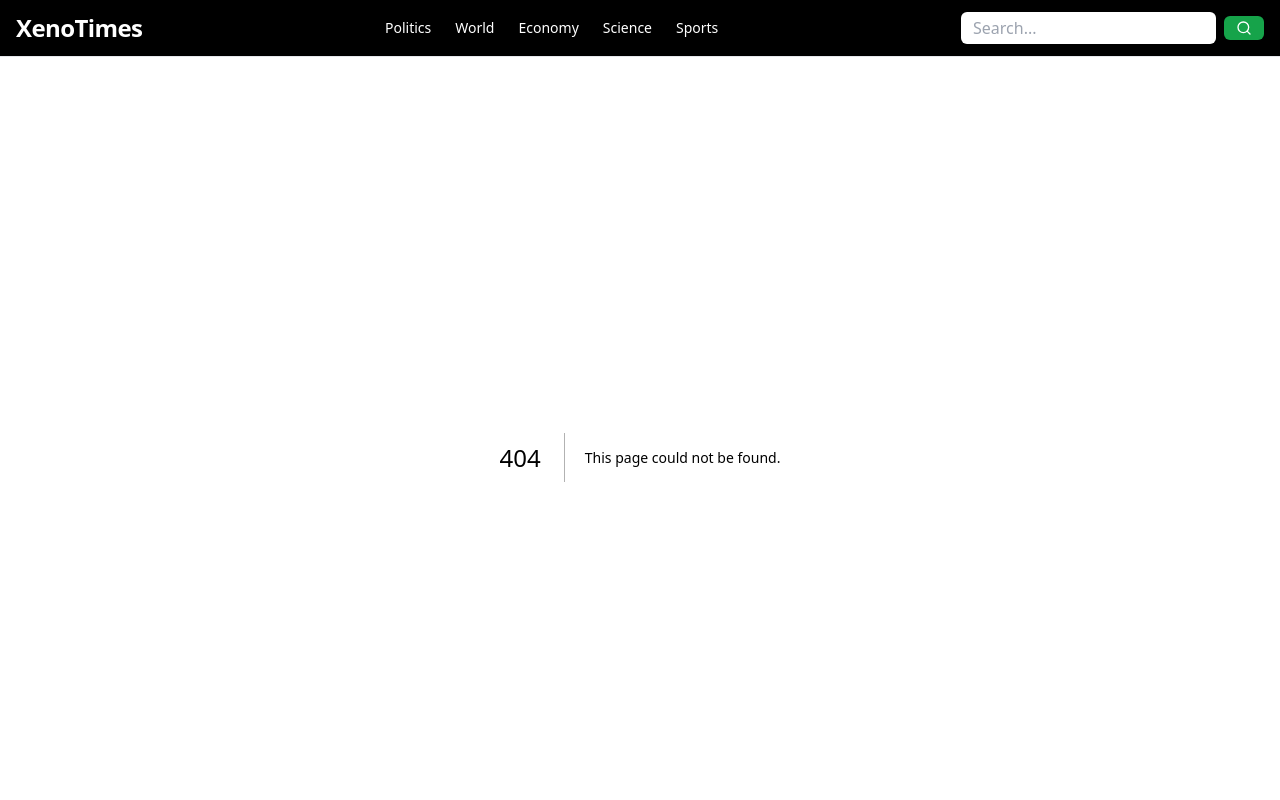
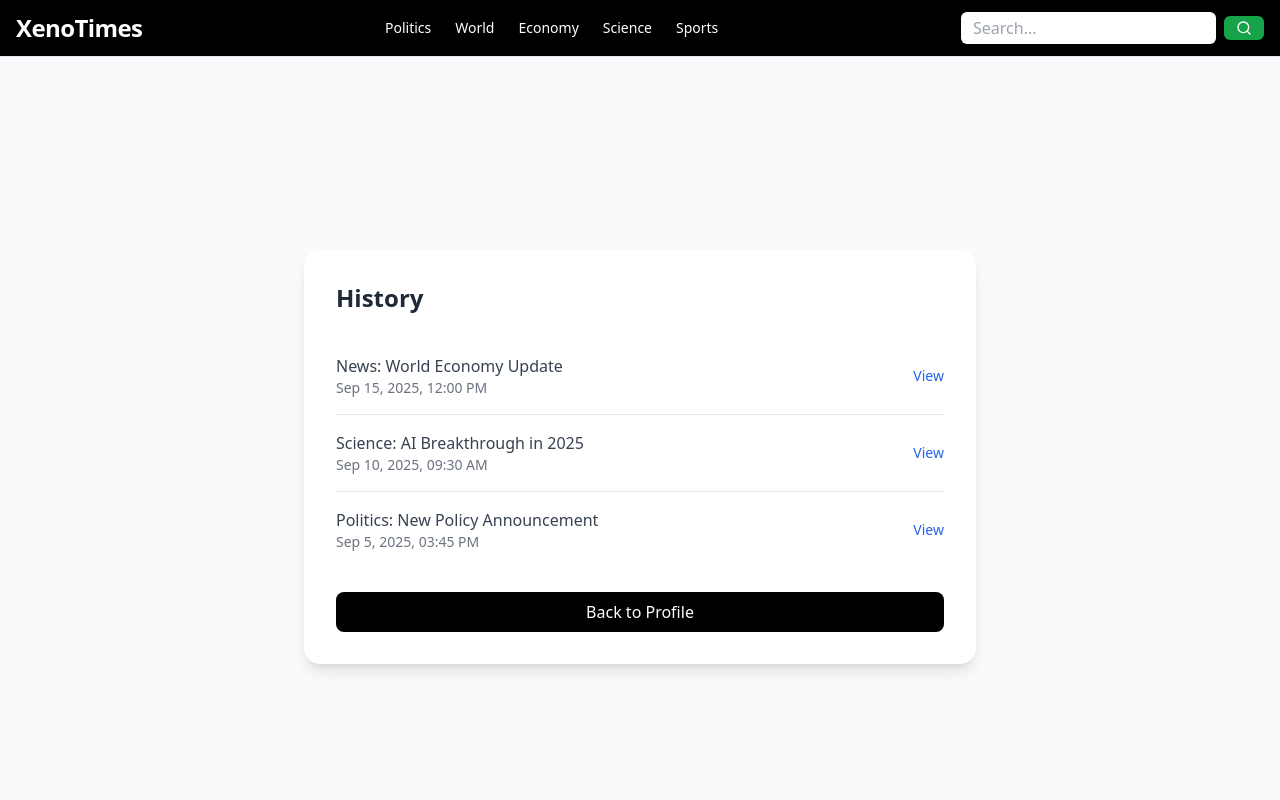
Before and after one commit to pbkk-c/fe-be-pbkk, a Next.js app: page /history in a window 1280 px wide. Before the commit this address had no page. Shown: the top 800 px of the page. Built offline with nearby package versions, Linux system fonts and the light colour scheme.

Commit message:
feat: add profile dan history

```diff
--- /dev/null
+++ b/src/app/history/page.tsx
@@ -0,0 +1,65 @@
+"use client";
+
+export default function HistoryPage() {
+  // Data history hardcode dulu untuk testing
+  const history = [
+    {
+      id: 1,
+      title: "News: World Economy Update",
+      date: "2025-09-15T12:00:00Z",
+    },
+    {
+      id: 2,
+      title: "Science: AI Breakthrough in 2025",
+      date: "2025-09-10T09:30:00Z",
+    },
+    {
+      id: 3,
+      title: "Politics: New Policy Announcement",
+      date: "2025-09-05T15:45:00Z",
+    },
+  ];
+
+  return (
+    <div className="flex items-center justify-center min-h-screen bg-gray-50">
+      <div className="w-full max-w-2xl bg-white shadow-lg rounded-2xl p-8">
+        <h1 className="text-2xl font-bold text-gray-800 mb-6">History</h1>
+
+        {history.length === 0 ? (
+          <p className="text-gray-500 text-center">No history available.</p>
+        ) : (
+          <ul className="divide-y divide-gray-200">
+            {history.map((item) => (
+              <li key={item.id} className="py-4 flex justify-between items-center">
+                <div>
+                  <p className="font-medium text-gray-700">{item.title}</p>
+                  <p className="text-sm text-gray-500">
+                    {new Date(item.date).toLocaleDateString("en-US", {
+                      year: "numeric",
+                      month: "short",
+                      day: "numeric",
+                      hour: "2-digit",
+                      minute: "2-digit",
+                    })}
+                  </p>
+                </div>
+                <button className="text-blue-600 hover:underline text-sm">
+                  View
+                </button>
+              </li>
+            ))}
+          </ul>
+        )}
+
+        <div className="mt-6">
+          <a
+            href="/profile"
+            className="w-full inline-block text-center py-2 bg-black text-white rounded-lg hover:bg-gray-800 transition"
+          >
+            Back to Profile
+          </a>
+        </div>
+      </div>
+    </div>
+  );
+}
--- a/src/app/profile/page.tsx
+++ b/src/app/profile/page.tsx
@@ -1,17 +1,89 @@
 "use client";
 
+import { useEffect, useState } from "react";
 import ProtectedRoute from "../components/ProtectedRoute";
+import supabase from "@/lib/db";
+import Link from "next/link";
 
 export default function Home() {
+    const user = {
+    id: "123e4567-e89b-12d3-a456-426614174000",
+    email: "johndoe@example.com",
+    full_name: "John Doe",
+    created_at: "2025-01-10T12:34:56Z",
+    user_metadata: {
+      full_name: "John Doe",
+      avatar_url: "https://example.com/avatar.jpg",
+    },
+  };
+  // const [user, setUser] = useState<any>(null);
+
+  // useEffect(() => {
+  //   const getUser = async () => {
+  //     const { data } = await supabase.auth.getUser();
+  //     setUser(data.user);
+  //   };
+  //   getUser();
+  // }, []);
+
+  // if (!user) {
+  //   return (
+  //     <div className="flex items-center justify-center min-h-screen">
+  //       <p className="text-gray-600">Loading profile...</p>
+  //     </div>
+  //   );
+  // }
 
 
   return (
     <ProtectedRoute>
 
-<div>
+   <div className="flex items-center justify-center min-h-screen bg-gray-50">
+      <div className="w-full max-w-md bg-white shadow-lg rounded-2xl p-8">
+        <div className="flex flex-col items-center">
+          <img
+            src={`https://ui-avatars.com/api/?name=${user.email}&background=random`}
+            alt="avatar"
+            className="w-20 h-20 rounded-full border shadow"
+          />
+          <h2 className="mt-4 text-xl font-semibold text-gray-800">
+            {user.user_metadata?.full_name || "User"}
+          </h2>
+          <p className="text-gray-500">{user.email}</p>
 
-<h1>halo ini profile, hanya user yang login aja yang bisa akses ini</h1>
-</div>
+          <div className="mt-6 w-full space-y-4">
+            <div className="flex justify-between border-b pb-2">
+              <span className="font-medium text-gray-700">User ID</span>
+              <span className="text-gray-500 text-sm truncate max-w-[180px]">
+                {user.id}
+              </span>
+            </div>
+            <div className="flex justify-between border-b pb-2">
+              <span className="font-medium text-gray-700">Joined</span>
+              <span className="text-gray-500 text-sm">
+                {new Date(user.created_at).toLocaleDateString()}
+              </span>
+            </div>
+          </div>
+
+          <Link
+            href="/history"
+            className="mt-6 w-full py-2 bg-blue-600 text-white rounded-lg hover:bg-blue-500 transition text-center"
+          >
+            View History
+          </Link>
+          <button
+            onClick={async () => {
+              await supabase.auth.signOut();
+              window.location.href = "/login";
+            }}
+            className="mt-6 w-full py-2 bg-black text-white rounded-lg hover:bg-gray-800 transition"
+          >
+            Sign Out
+          </button>
+        </div>
+      </div>
+    </div>
     </ProtectedRoute>
   );
 }
```
